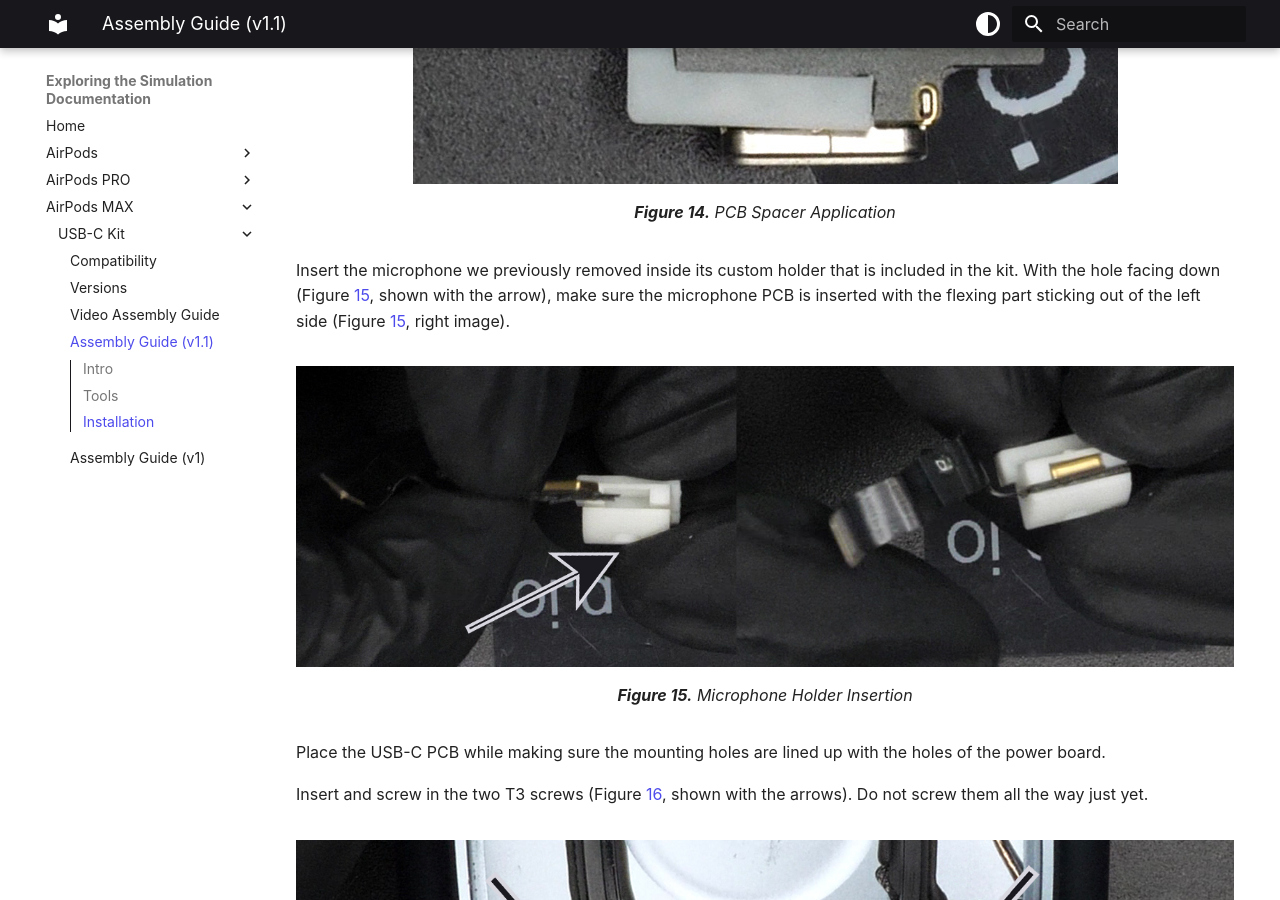
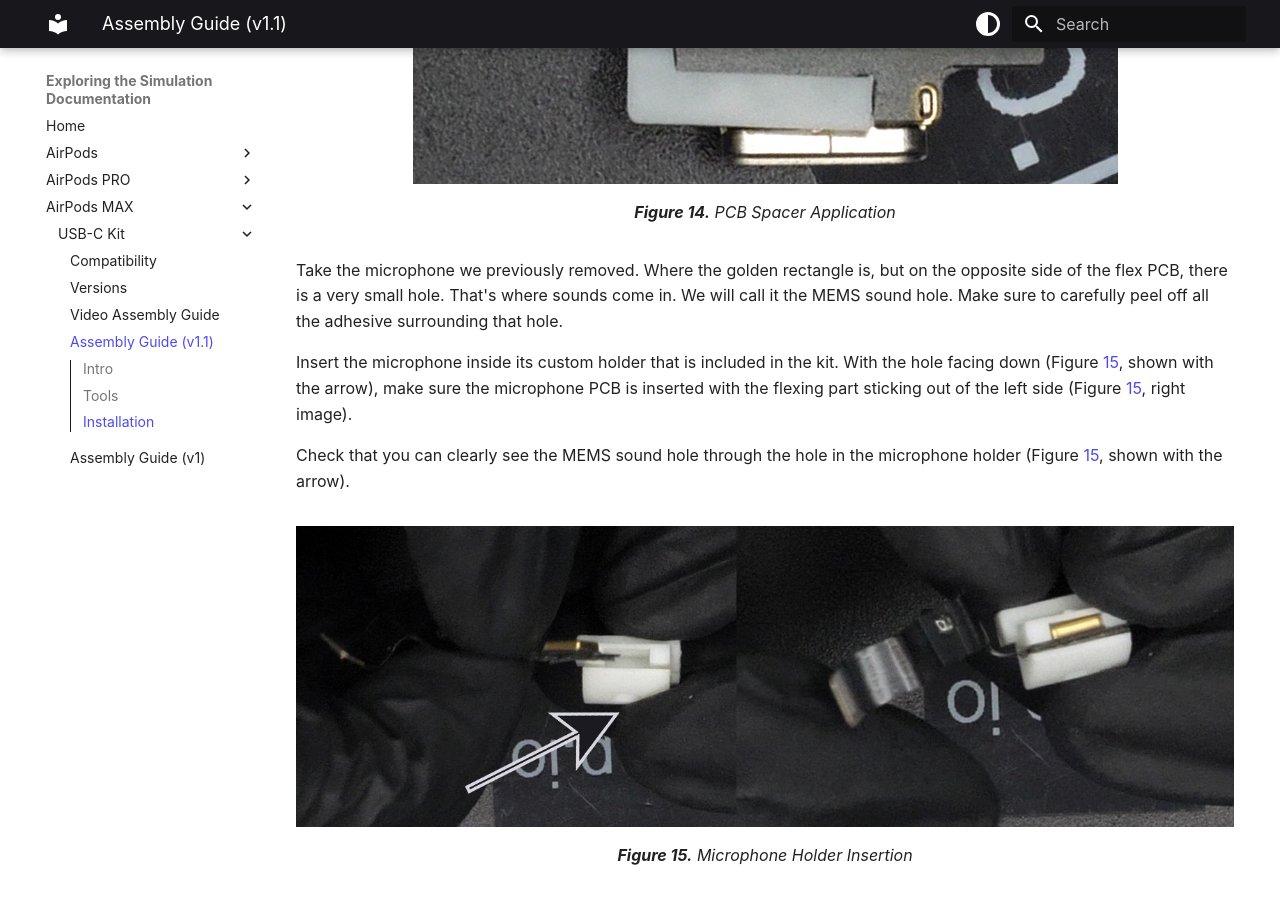
Before and after one commit to kenp-io/kenpio-docs, an MkDocs documentation site: the page built from docs/airpods-max/usb-c-kit/v1dot1_assembly.md, in a window 1280 px wide and 900 px high, scrolled down 15044 px. Built offline with MkDocs 1.6.1 and Material for MkDocs 9.7.7, drawn with Linux system fonts in a browser that asks for light colours; some web fonts are replaced; some of the changed text lies outside the part shown.

Commit message:
mems sound hole

```diff
--- a/docs/airpods-max/usb-c-kit/v1dot1_assembly.md
+++ b/docs/airpods-max/usb-c-kit/v1dot1_assembly.md
@@ -165,7 +165,11 @@ Stick the right-angled spacer in place as shown on the right of Figure [14](#pcb
   <figcaption><b>Figure 14.</b> PCB Spacer Application</figcaption>
 </figure>
 
-Insert the microphone we previously removed inside its custom holder that is included in the kit. With the hole facing down (Figure [15](#mic-holder), shown with the arrow), make sure the microphone PCB is inserted with the flexing part sticking out of the left side (Figure [15](#mic-holder), right image).
+Take the microphone we previously removed. Where the golden rectangle is, but on the opposite side of the flex PCB, there is a very small hole. That's where sounds come in. We will call it the MEMS sound hole. Make sure to carefully peel off all the adhesive surrounding that hole.
+
+Insert the microphone inside its custom holder that is included in the kit. With the hole facing down (Figure [15](#mic-holder), shown with the arrow), make sure the microphone PCB is inserted with the flexing part sticking out of the left side (Figure [15](#mic-holder), right image).
+
+Check that you can clearly see the MEMS sound hole through the hole in the microphone holder (Figure [15](#mic-holder), shown with the arrow).
 
 <figure markdown id="mic-holder">
   ![Microphone Holder Insertion](pictures/mic-holder.jpg)
```
Also changed, not shown: other parts of docs/airpods-max/usb-c-kit/v1dot1_assembly.md (+1 -1 lines).
